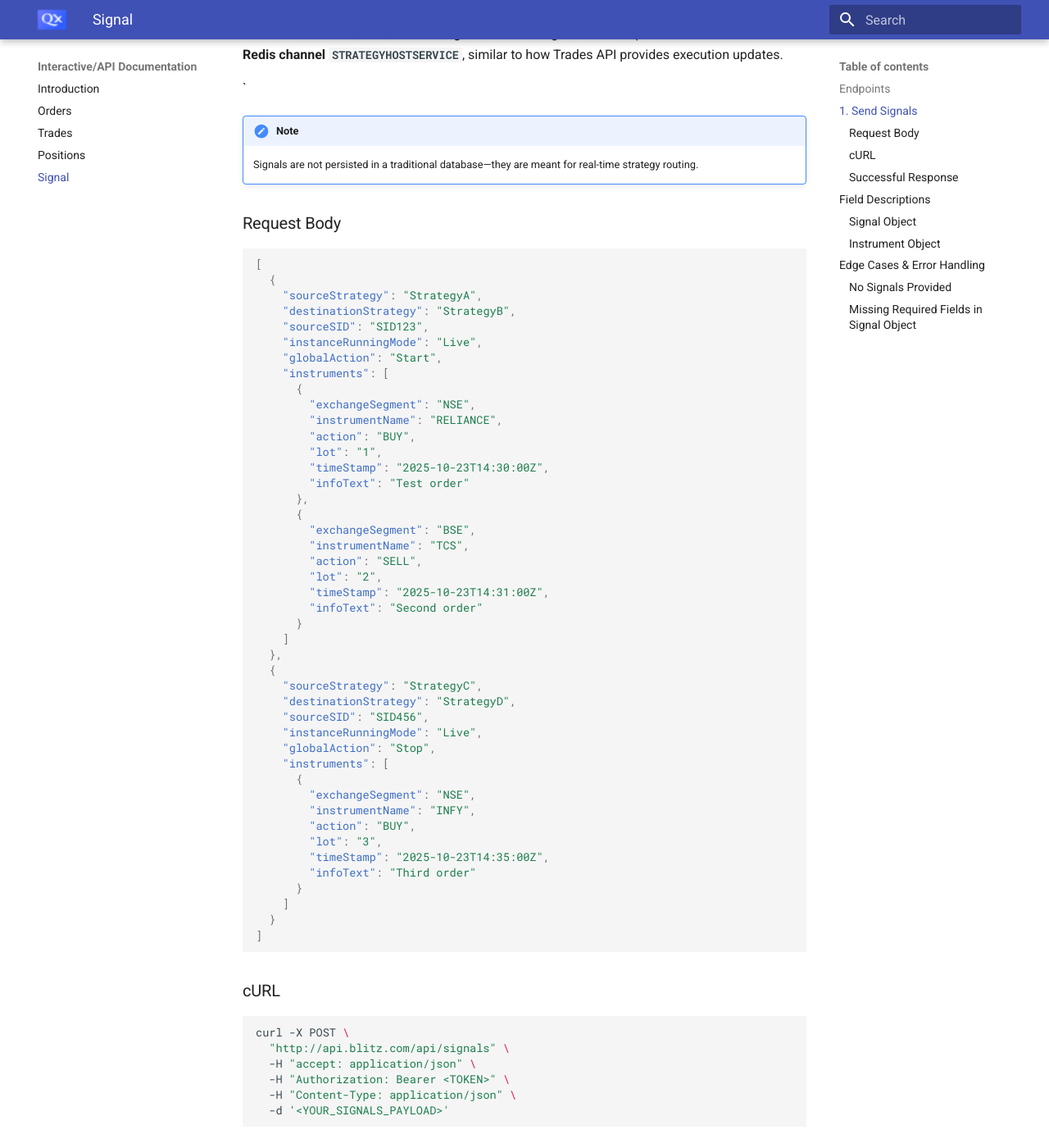
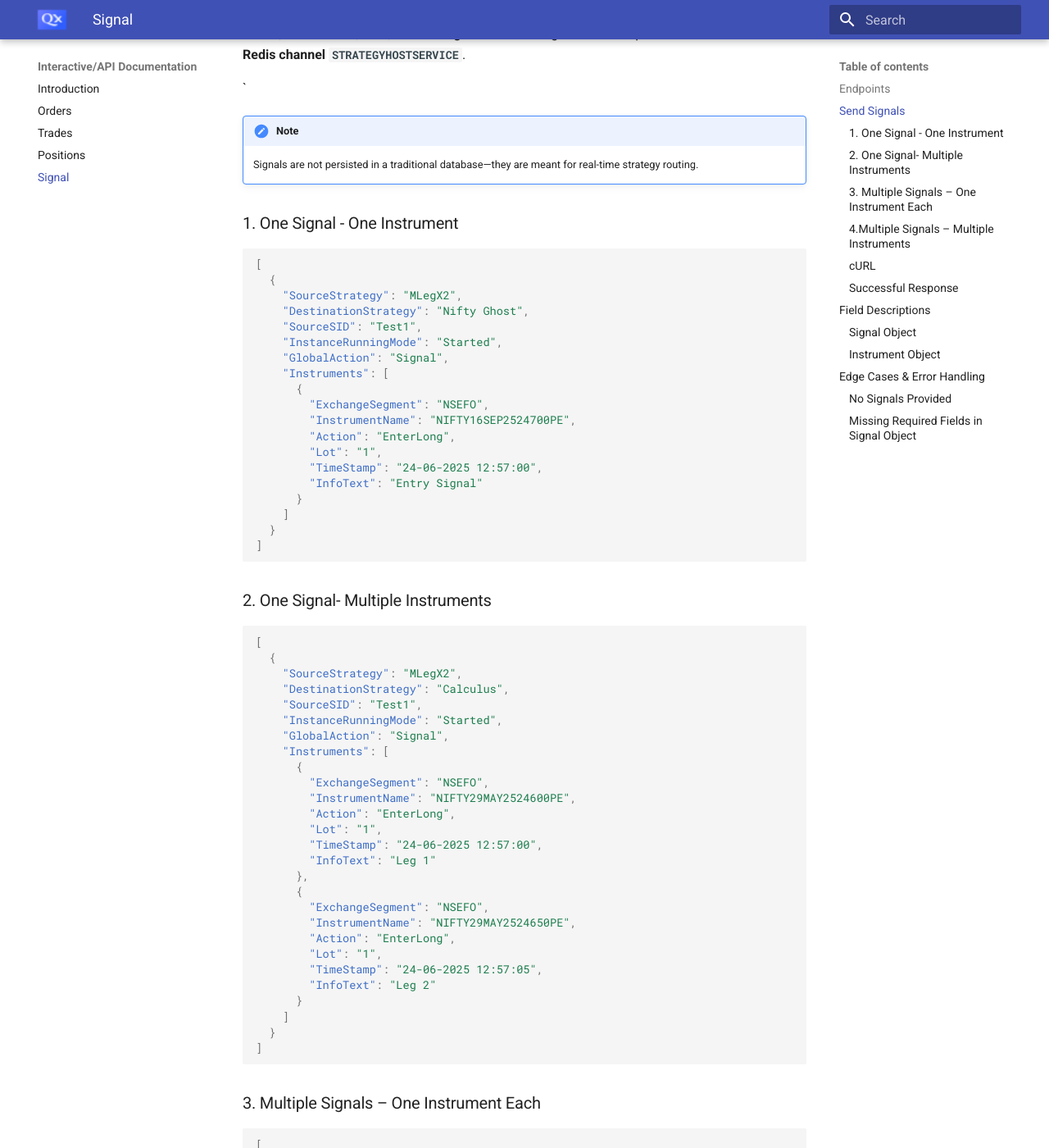
Before and after one commit to NehaV20/Interactive-API-Documentation, an MkDocs documentation site: the page built from docs/4.Signals.md, in a window 1280 px wide and 1400 px high, scrolled down 878 px. Shown: the whole window at 82% size. Built offline with MkDocs 1.6.1 and Material for MkDocs 9.7.7, drawn with Linux system fonts in a browser that asks for light colours; some of the changed text lies outside the part shown.

Commit message:
update signals

````diff
--- a/docs/4.Signals.md
+++ b/docs/4.Signals.md
@@ -8,6 +8,7 @@ This API is useful for monitoring, routing, and executing strategy-level instruc
 ---
 !!! Tip
     Signals are typically used to automate strategy communication and reduce manual order placement.
+
 ## Endpoints
 
 | Type | Endpoint   | Description                                                                                                   |
@@ -17,64 +18,158 @@ This API is useful for monitoring, routing, and executing strategy-level instruc
 ---
 !!! Tip
      Use the Authorization header with a valid token for authentication, just like other Blitz APIs.
-## 1. Send Signals {#post-signal}
+
+## Send Signals {#post-signal}
 
 Send an array of trading signals from one strategy or module to another.
 Each signal contains **action**, **instruments**, **time**, and **routing information**.
-Signals are also published to the internal **Redis channel `STRATEGYHOSTSERVICE`**, similar to how Trades API provides execution updates.
+Signals are also published to the internal **Redis channel `STRATEGYHOSTSERVICE`**.
 
 `
 !!! Note
      Signals are not persisted in a traditional database—they are meant for real-time strategy routing.
 
-### Request Body
+### 1. One Signal - One Instrument
 
 ```json
 [
   {
-    "sourceStrategy": "StrategyA",
-    "destinationStrategy": "StrategyB",
-    "sourceSID": "SID123",
-    "instanceRunningMode": "Live",
-    "globalAction": "Start",
-    "instruments": [
+    "SourceStrategy": "MLegX2",
+    "DestinationStrategy": "Nifty Ghost",
+    "SourceSID": "Test1",
+    "InstanceRunningMode": "Started",
+    "GlobalAction": "Signal",
+    "Instruments": [
       {
-        "exchangeSegment": "NSE",
-        "instrumentName": "RELIANCE",
-        "action": "BUY",
-        "lot": "1",
-        "timeStamp": "2025-10-23T14:30:00Z",
-        "infoText": "Test order"
-      },
-      {
-        "exchangeSegment": "BSE",
-        "instrumentName": "TCS",
-        "action": "SELL",
-        "lot": "2",
-        "timeStamp": "2025-10-23T14:31:00Z",
-        "infoText": "Second order"
-      }
-    ]
-  },
-  {
-    "sourceStrategy": "StrategyC",
-    "destinationStrategy": "StrategyD",
-    "sourceSID": "SID456",
-    "instanceRunningMode": "Live",
-    "globalAction": "Stop",
-    "instruments": [
-      {
-        "exchangeSegment": "NSE",
-        "instrumentName": "INFY",
-        "action": "BUY",
-        "lot": "3",
-        "timeStamp": "2025-10-23T14:35:00Z",
-        "infoText": "Third order"
+        "ExchangeSegment": "NSEFO",
+        "InstrumentName": "NIFTY16SEP2524700PE",
+        "Action": "EnterLong",
+        "Lot": "1",
+        "TimeStamp": "24-06-2025 12:57:00",
+        "InfoText": "Entry Signal"
       }
     ]
   }
 ]
 ```
+### 2. One Signal- Multiple Instruments
+```json
+[
+  {
+    "SourceStrategy": "MLegX2",
+    "DestinationStrategy": "Calculus",
+    "SourceSID": "Test1",
+    "InstanceRunningMode": "Started",
+    "GlobalAction": "Signal",
+    "Instruments": [
+      {
+        "ExchangeSegment": "NSEFO",
+        "InstrumentName": "NIFTY29MAY2524600PE",
+        "Action": "EnterLong",
+        "Lot": "1",
+        "TimeStamp": "24-06-2025 12:57:00",
+        "InfoText": "Leg 1"
+      },
+      {
+        "ExchangeSegment": "NSEFO",
+        "InstrumentName": "NIFTY29MAY2524650PE",
+        "Action": "EnterLong",
+        "Lot": "1",
+        "TimeStamp": "24-06-2025 12:57:05",
+        "InfoText": "Leg 2"
+      }
+    ]
+  }
+]
+```
+### 3. Multiple Signals – One Instrument Each
+```json
+[
+  {
+    "SourceStrategy": "MLegX2",
+    "DestinationStrategy": "Calculus",
+    "SourceSID": "Test1",
+    "InstanceRunningMode": "Started",
+    "GlobalAction": "Signal",
+    "Instruments": [
+      {
+        "ExchangeSegment": "NSEFO",
+        "InstrumentName": "NIFTY29MAY2524600PE",
+        "Action": "EnterLong",
+        "Lot": "1",
+        "TimeStamp": "24-06-2025 12:57:00",
+        "InfoText": "Signal 1"
+      }
+    ]
+  },
+  {
+    "SourceStrategy": "MLegX2",
+    "DestinationStrategy": "Calculus",
+    "SourceSID": "Test1",
+    "InstanceRunningMode": "Started",
+    "GlobalAction": "Signal",
+    "Instruments": [
+      {
+        "ExchangeSegment": "NSEFO",
+        "InstrumentName": "NIFTY29MAY2524650PE",
+        "Action": "EnterShort",
+        "Lot": "1",
+        "TimeStamp": "24-06-2025 12:58:00",
+        "InfoText": "Signal 2"
+      }
+    ]
+  }
+]
+```
+
+### 4.Multiple Signals – Multiple Instruments
+```json
+[
+  {
+    "SourceStrategy": "MLegX2",
+    "DestinationStrategy": "Calculus",
+    "SourceSID": "Test1",
+    "InstanceRunningMode": "Started",
+    "GlobalAction": "Signal",
+    "Instruments": [
+      {
+        "ExchangeSegment": "NSEFO",
+        "InstrumentName": "NIFTY29MAY2524600PE",
+        "Action": "EnterLong",
+        "Lot": "1",
+        "TimeStamp": "24-06-2025 12:57:00",
+        "InfoText": "Signal A - Leg 1"
+      },
+      {
+        "ExchangeSegment": "NSEFO",
+        "InstrumentName": "NIFTY29MAY2524650PE",
+        "Action": "EnterLong",
+        "Lot": "1",
+        "TimeStamp": "24-06-2025 12:57:05",
+        "InfoText": "Signal A - Leg 2"
+      }
+    ]
+  },
+  {
+    "SourceStrategy": "MLegX2",
+    "DestinationStrategy": "Calculus",
+    "SourceSID": "Test1",
+    "InstanceRunningMode": "Started",
+    "GlobalAction": "Signal",
+    "Instruments": [
+      {
+        "ExchangeSegment": "NSEFO",
+        "InstrumentName": "NIFTY29MAY2524700PE",
+        "Action": "GoFlat",
+        "Lot": "1",
+        "TimeStamp": "24-06-2025 12:58:00",
+        "InfoText": "Signal B - Exit"
+      }
+    ]
+  }
+]
+```
+
 
 ### cURL
 
@@ -100,7 +195,7 @@ curl -X POST \
     If you want to debug, subscribe to SignalChannel in Redis to see incoming signals in real time.
 
       * Signals are published to Redis channel `STRATEGYHOSTSERVICE`
-      * Backend strategy engine consumes the signals, similar to how Trades API executes and tracks trade orders
+
 
 ---
 
@@ -113,17 +208,21 @@ curl -X POST \
 | `sourceStrategy`      | string | Strategy sending the signal                   |
 | `destinationStrategy` | string | Strategy that should receive the signal       |
 | `sourceSID`           | string | Unique strategy instance identifier           |
-| `instanceRunningMode` | string | Mode: `Live`, `Paper`, etc.                   |
-| `globalAction`        | string | High-level instruction: `Start`, `Stop`, etc. |
+| `instanceRunningMode` | string | Mode: `Started`, `Stopped`, etc.                   |
+| `globalAction`        | string | High-level instruction: `Signal`, `GoFlat`, etc. |
 | `instruments`         | array  | List of instrument-level actions              |
+
+!!! Note
+    * `InstanceRunningMode` tells the receiver strategy whether the sending strategy instance is actively running or stopped.
+    * If `GlobalAction` is `GoFlat`, the strategy  not execute any trading logic other than closing existing positions. No fresh entries     are allowed until another GlobalAction (`Signal`) is received.
 
 ### Instrument Object
 
 | Field             | Type                  | Description                  |
 | ----------------- | --------------------- | ---------------------------- |
-| `exchangeSegment` | string                | NSE / BSE / NSEFO / MCX etc. |
+| `exchangeSegment` | string                | NSECM /NSEFO |
 | `instrumentName`  | string                | Name of the instrument       |
-| `action`          | string                | BUY / SELL / EXIT etc.       |
+| `action`          | string                | `EnterLong`/ `EnterShort` / `GoFlat`       |
 | `lot`             | string                | Lot size or quantity         |
 | `timeStamp`       | string (ISO datetime) | Signal generation time       |
 | `infoText`        | string                | Remarks or custom info       |
````
Also changed, not shown: site/1.Orders.html, site/search/search_index.json.
